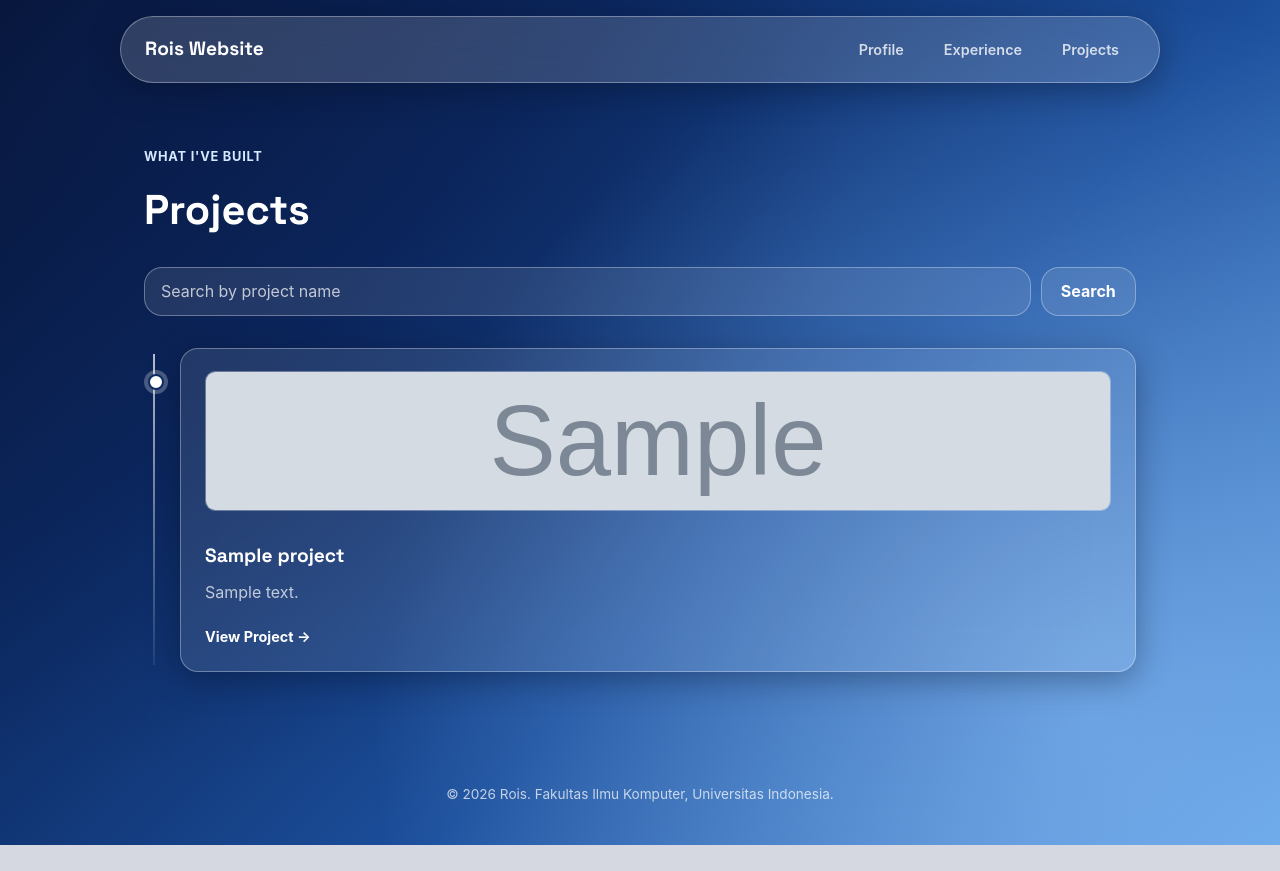
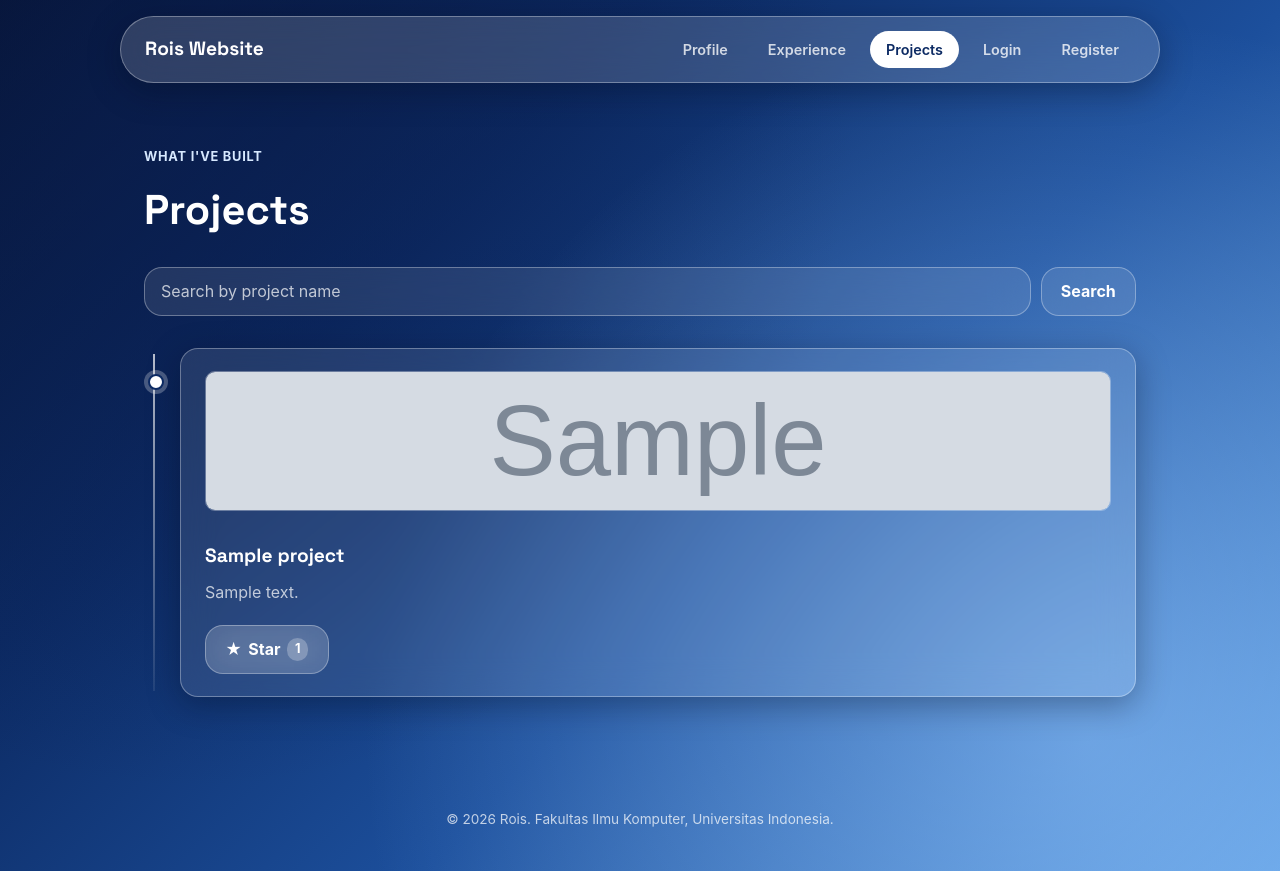
Before and after one commit to Roisul-Umam/myportofolio, a Django app: page /projects/ in a window 1280 px wide. Before the commit the page ends 845 px from the top, so only its background shows below. Run offline with Django 5.2, Linux system fonts and the light colour scheme; tables that the repository leaves empty hold one stand-in row (values such as "Sample post"); grey boxes marked "Sample" are stand-in pictures.

Commit message:
feat: implement Tutorial 4 - authentication, session, cookies, and authorization
- Replace built-in LoginView/LogoutView with custom login_user/logout_user views
- Add register view and register.html for user sign-up
- Add last_login cookie: set on login, read on main page, deleted on logout
- Restrict create_project, edit_project, delete_project to superuser only (is_superuser check + PermissionDenied)
- Add starred_by ManyToManyField on Project, allowing any logged-in user to star/unstar projects
- Add toggle_star view and project_star.html component
- Add use_natural_foreign_keys=True to JSON serialization to avoid leaking internal user IDs
- Show login status (username/logout or login/register) in navbar via base.html
- Highlight active nav link based on current page
- Add smooth page-transition animation for the active nav pill using View Transitions API

```diff
--- a/main/apps.py
+++ b/main/apps.py
@@ -1,5 +1,4 @@
 from django.apps import AppConfig
-
 
 class MainConfig(AppConfig):
     name = 'main'
--- a/main/models.py
+++ b/main/models.py
@@ -1,5 +1,6 @@
 import uuid
 from django.db import models
+from django.contrib.auth.models import User
 
 # Create your models here.
 class Experience(models.Model):
@@ -57,6 +58,7 @@ class Project(models.Model):
     tags = models.CharField(max_length=200)
     link = models.URLField(blank=True, null=True)
     project_image_url = models.URLField(blank=True, null=True)
+    starred_by = models.ManyToManyField(User, related_name='starred_projects', blank=True)
 
     @property
     def get_tags_list(self):
--- a/main/urls.py
+++ b/main/urls.py
@@ -1,8 +1,18 @@
-from django.contrib.auth import views as auth_views
 from django.urls import path
 
 from main import views
-from main.views import  delete_project, edit_project, get_projects_json, show_main, show_experience, create_project
+from main.views import (
+    delete_project,
+    edit_project,
+    get_projects_json,
+    show_main,
+    show_experience,
+    create_project,
+    register,
+    login_user,
+    logout_user,
+    toggle_star,
+)
 
 app_name = "main"
 
@@ -11,9 +21,11 @@ urlpatterns = [
     path("experience/", show_experience, name="show_experience"),
     path('projects/', views.show_projects, name='show_projects'),
     path("projects/add/", create_project, name="create_project"),
+    path("projects/<int:project_id>/edit/", edit_project, name="edit_project"),
+    path("projects/<int:project_id>/delete/", delete_project, name="delete_project"),
+    path("projects/<int:project_id>/star/", toggle_star, name="toggle_star"),
     path("api/projects/", get_projects_json, name="get_projects_json"),
-    path("projects/<int:project_id>/delete/", delete_project, name="delete_project"),
-    path("projects/<int:project_id>/edit/", edit_project, name="edit_project"),
-    path('login/', auth_views.LoginView.as_view(template_name='login.html'), name='login'),
-    path('logout/', auth_views.LogoutView.as_view(next_page='main:show_main'), name='logout'),
+    path("register/", register, name="register"),
+    path("login/", login_user, name="login"),
+    path("logout/", logout_user, name="logout"),
 ]
--- a/main/views.py
+++ b/main/views.py
@@ -1,4 +1,9 @@
+import datetime
+from django.contrib.auth import login, logout
+from django.contrib.auth.forms import AuthenticationForm, UserCreationForm
+from django.core.exceptions import PermissionDenied
 from django.contrib.auth.decorators import login_required
+from django.shortcuts import redirect, render
 from django.contrib import messages
 from django.core import serializers
 from django.http import HttpResponse
@@ -8,6 +13,7 @@ from main.models import Experience, Skill, Project
 from main.forms import ProjectForm
 # Create your views here.
 def show_main(request):
+    last_login = request.COOKIES.get('last_login', 'Belum ada sesi login / Cookie tidak ditemukan')
     skills = Skill.objects.all()
     projects = Project.objects.all()
     context = {
@@ -33,6 +39,7 @@ def show_main(request):
                     {"name": "Experience", "url_name": "main:show_experience"},
                     {"name": "Projects", "url_name": "main:show_projects"},
                 ],
+        "last_login": last_login,
         "skills": skills,
         "projects": projects,
     }
@@ -75,6 +82,8 @@ def show_projects(request):
 
 @login_required(login_url="/login/")
 def create_project(request):
+    if not request.user.is_superuser:
+        raise PermissionDenied
     form = ProjectForm(request.POST or None)
 
     if request.method == "POST" and form.is_valid():
@@ -107,6 +116,16 @@ def edit_project(request, project_id):
     }
     return render(request, "projects_form.html", context)
 
+@login_required(login_url="/login/")
+def toggle_star(request, project_id):
+    project = get_object_or_404(Project, pk=project_id)
+    if request.method == "POST":
+        if request.user in project.starred_by.all():
+            project.starred_by.remove(request.user)
+        else:
+            project.starred_by.add(request.user)
+    return redirect("main:show_projects")
+
 def get_projects_json(request):
     title_query = request.GET.get("title", "").strip()
     projects = Project.objects.all()
@@ -114,7 +133,7 @@ def get_projects_json(request):
     if title_query:
         projects = projects.filter(title__icontains=title_query)
 
-    projects_json = serializers.serialize("json", projects)
+    projects_json = serializers.serialize("json", projects, use_natural_foreign_keys=True)
     return HttpResponse(projects_json, content_type="application/json")
 
 @login_required(login_url="/login/")
@@ -127,3 +146,37 @@ def delete_project(request, project_id):
         return redirect("main:show_projects")
 
     return redirect("main:show_projects")
+
+def register(request):
+    form = UserCreationForm(request.POST or None)
+    if request.method == "POST" and form.is_valid():
+        form.save()
+        messages.success(request, "Akun berhasil dibuat. Silakan login.")
+        return redirect("main:login")
+    context = {
+        "name": "Rois",
+        "form": form,
+    }
+    return render(request, "register.html", context)
+
+
+def login_user(request):
+    form = AuthenticationForm(request, data=request.POST or None)
+    if request.method == "POST" and form.is_valid():
+        user = form.get_user()
+        login(request, user)
+        response = redirect("main:show_main")
+        response.set_cookie('last_login', datetime.datetime.now().strftime('%Y-%m-%d %H:%M:%S'))
+        return response
+    context = {
+        "name": "Rois",
+        "form": form,
+    }
+    return render(request, "login.html", context)
+
+
+def logout_user(request):
+    logout(request)
+    response = redirect("main:show_main")
+    response.delete_cookie('last_login')
+    return response
--- a/portofolio/settings.py
+++ b/portofolio/settings.py
@@ -66,6 +66,7 @@ TEMPLATES = [
         'APP_DIRS': True,
         'OPTIONS': {
             'context_processors': [
+                'django.template.context_processors.debug',
                 'django.template.context_processors.request',
                 'django.contrib.auth.context_processors.auth',
                 'django.contrib.messages.context_processors.messages',
--- a/static/css/style.css
+++ b/static/css/style.css
@@ -132,6 +132,23 @@ h1, h2, .brand {
 .site-header nav a:hover {
     color: var(--ink);
     background: rgba(255, 255, 255, 0.18);
+}
+
+.site-header nav a.active {
+    background: #ffffff;
+    color: #0c2a63;
+    view-transition-name: nav-pill;
+}
+
+::view-transition-group(nav-pill) {
+    animation-duration: 0.35s;
+}
+
+.nav-user {
+    color: var(--ink);
+    font-size: 0.9rem;
+    font-weight: 700;
+    padding: 0.45rem 0.5rem;
 }
 
 /* ---------- Hero ---------- */
@@ -806,6 +823,44 @@ h1, h2, .brand {
     display: contents;
 }
 
+.star-form {
+    display: inline;
+}
+
+.button-star {
+    display: inline-flex;
+    align-items: center;
+    gap: 0.4rem;
+    border: 1px solid var(--glass-border);
+    border-radius: var(--radius);
+    padding: 0.65rem 1.2rem;
+    background: var(--glass-strong);
+    backdrop-filter: var(--blur);
+    -webkit-backdrop-filter: var(--blur);
+    color: var(--ink);
+    font: inherit;
+    font-weight: 700;
+    cursor: pointer;
+    transition: background-color 0.2s ease, transform 0.2s ease;
+}
+
+.button-star:hover {
+    transform: translateY(-2px);
+}
+
+.button-star.is-starred {
+    background: rgba(255, 200, 87, 0.85);
+    color: #1a1a1a;
+    border-color: rgba(255, 200, 87, 0.85);
+}
+
+.star-count {
+    padding: 0.05rem 0.5rem;
+    border-radius: 999px;
+    background: rgba(255, 255, 255, 0.25);
+    font-size: 0.8rem;
+}
+
 /* ---------- Forms & Buttons (Shared) ---------- */
 .form-group {
     margin-bottom: 1.25rem;
@@ -1055,6 +1110,16 @@ h1, h2, .brand {
     }
 }
 
+@view-transition {
+    navigation: auto;
+}
+
+.form-help {
+    font-size: 0.75rem;
+    color: var(--text-muted);
+    margin-top: 0.3rem;
+}
+
 /* visible keyboard focus */
 a:focus-visible {
     outline: 2px solid #ffffff;
--- a/templates/base.html
+++ b/templates/base.html
@@ -17,9 +17,16 @@
     <div class="container">
         <a href="{% url 'main:show_main' %}" class="brand">{{ short_name|default:"Rois" }} Website</a>
         <nav>
-            <a href="{% url 'main:show_main' %}">Profile</a>
-            <a href="{% url 'main:show_experience' %}">Experience</a>
-            <a href="{% url 'main:show_projects' %}">Projects</a>
+            {% for link in navigation_links %}
+                <a href="{% url link.url_name %}" class="{% if request.resolver_match.view_name == link.url_name %}active{% endif %}">{{ link.name }}</a>
+            {% endfor %}
+            {% if user.is_authenticated %}
+                <span class="nav-user">{{ user.username }}</span>
+                <a href="{% url 'main:logout' %}">Logout</a>
+            {% else %}
+                <a href="{% url 'main:login' %}">Login</a>
+                <a href="{% url 'main:register' %}">Register</a>
+            {% endif %}
         </nav>
     </div>
   </header>
--- /dev/null
+++ b/templates/components/project_star.html
@@ -0,0 +1,10 @@
+<form method="post" action="{% url 'main:toggle_star' project.id %}" class="star-form">
+    {% csrf_token %}
+    <button type="submit"
+            class="button-star{% if user in project.starred_by.all %} is-starred{% endif %}"
+            title="{% if project.starred_by.all %}Dibintangi oleh {{ project.starred_by.all|join:', ' }}{% else %}Jadilah yang pertama memberi star{% endif %}">
+        <span aria-hidden="true">★</span>
+        {% if user in project.starred_by.all %}Unstar{% else %}Star{% endif %}
+        <span class="star-count">{{ project.starred_by.count }}</span>
+    </button>
+</form>
--- a/templates/index.html
+++ b/templates/index.html
@@ -29,6 +29,10 @@
                         <div class="meta-row">
                             <dt>Program</dt>
                             <dd>{{ study_program }}</dd>
+                        </div>
+                        <div class="meta-row">
+                            <dt>Sesi Terakhir Login</dt>
+                            <dd>{{ last_login }}</dd>
                         </div>
                     </dl>
                     <div class="social-links fade-in-down delay-5">
--- a/templates/projects.html
+++ b/templates/projects.html
@@ -9,9 +9,8 @@
                 <p class="section-kicker">What i've built</p>
                 <div class="project-header">
                     <h1>Projects</h1>
-                    {% if user.is_authenticated %}
-                    <a href="{% url 'main:create_project' %}"
-                       class="button project-add-button">
+                    {% if user.is_superuser %}
+                    <a href="{% url 'main:create_project' %}" class="button project-add-button">
                         <span aria-hidden="true">+</span>
                         Add Project
                     </a>
@@ -40,19 +39,16 @@
                             <span class="experience-category">{{ project.category }}</span>
                             <p class="experience-description">{{ project.description }}</p>
                             <div class="project-card-actions">
-                                {% if project.project_url %}
-                                    <a href="{{ project.project_url }}" target="_blank" rel="noopener noreferrer" class="project-link">View Project &rarr;</a>
-                                {% elif project.url %}
-                                    <a href="{{ project.url }}" target="_blank" rel="noopener noreferrer" class="project-link">View Project &rarr;</a>
-                                {% elif project.link %}
-                                    <a href="{{ project.link }}" target="_blank" rel="noopener noreferrer" class="project-link">View Project &rarr;</a>
-                                {% endif %}
-                                {% if user.is_authenticated %}
-                                    <div class="project-admin-actions">
+                                <div class="project-actions">
+                                    {% if project.project_url %}
+                                        <a href="{{ project.project_url }}" class="button">View Project</a>
+                                    {% endif %}
+                                    {% include "components/project_star.html" with project=project %}
+                                    {% if user.is_superuser %}
                                         <a href="{% url 'main:edit_project' project.id %}" class="button button-secondary">Edit</a>
                                         {% include "components/project_delete_modal.html" with project=project %}
-                                    </div>
-                                {% endif %}
+                                    {% endif %}
+                                </div>
                             </div>
                         </article>
                     {% empty %}
```
Also changed, not shown: templates/register.html (added, +34 -0 lines), main/migrations/0009_project_starred_by_alter_project_id_alter_skill_id.py (added).
